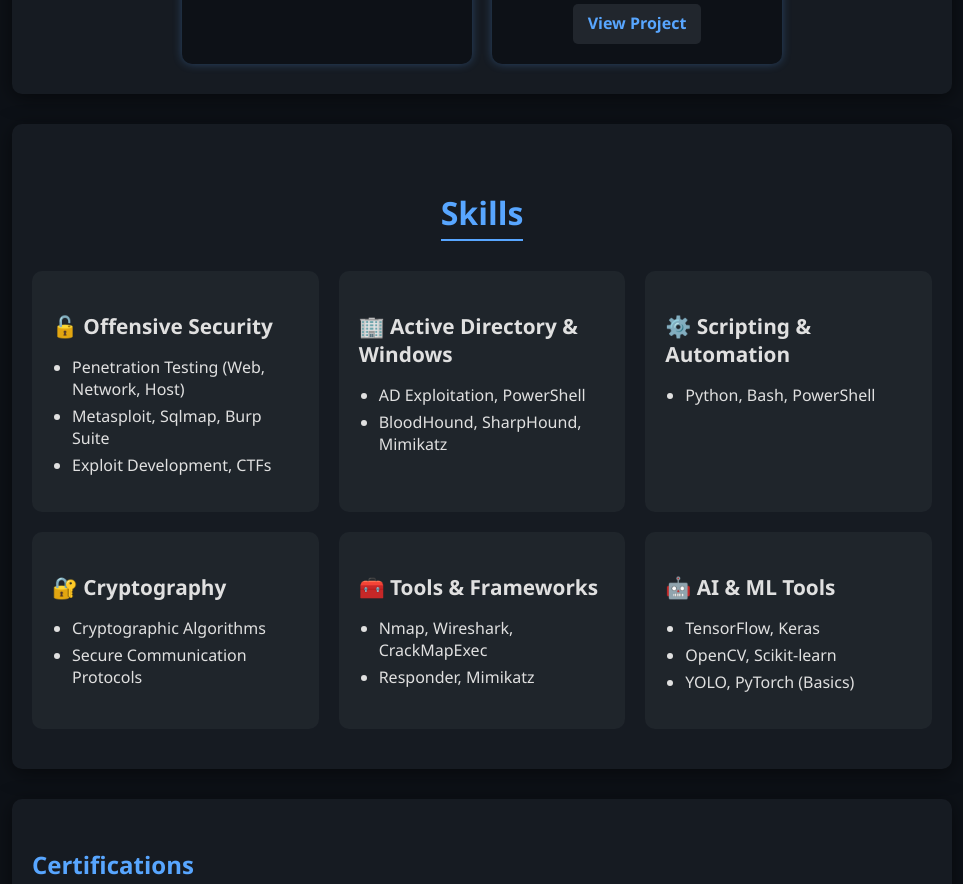
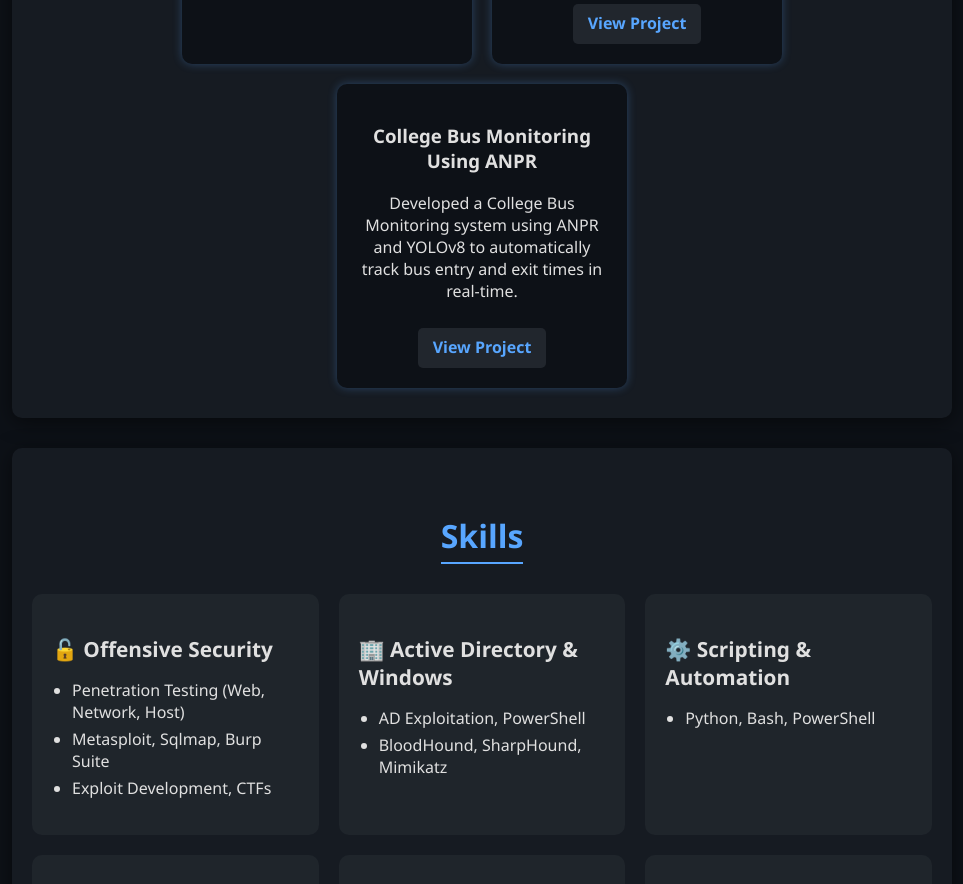
Before and after one commit to IsaacNatarajan/isaacnatarajan.github.io, a plain HTML site: page index.html in a window 1280 px wide. Shown: the part 1201-2085 px from the top of the page, without its empty margins (158-1121 px from the left). Drawn offline with Linux system fonts and the light colour scheme.

Commit message:
Updated projects

```diff
--- a/index.html
+++ b/index.html
@@ -37,6 +37,11 @@
     </div>
 
     <!-- Add more projects in the same format -->
+    <div class="project-card">
+      <h3>College Bus Monitoring Using ANPR</h3>
+      <p>Developed a College Bus Monitoring system using ANPR and YOLOv8 to automatically track bus entry and exit times in real-time.</p>
+      <a href="https://github.com/IsaacNatarajan/College-Bus-Monitoring-Using-ANPR" target="_blank">View Project</a>
+    </div>
 
   </div>
 </section>
```
